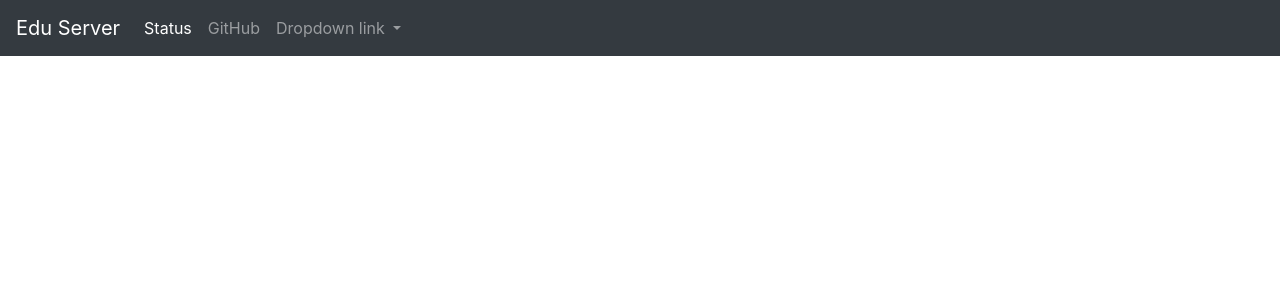
After one commit to itcatman/ed_tech, a Flask app: template templates/status/status.html in a window 1280 px wide. The commit adds this page. Shown: the top 300 px of the page. Run offline with Flask 2, Linux system fonts and the light colour scheme; the template is opened without the code that fills it, so the values that code supplies are empty; some libraries are stand-ins or nearby versions.

Commit message:
Updated app.py

```diff
--- a/app.py
+++ b/app.py
@@ -18,14 +18,14 @@ users = [
 #Routes
 @app.route('/')
 def hello_world():
-    return render_template('/index.html', time = server_time)
+    return render_template('index.html', time = server_time)
 
 @app.route('/status')
 def status():
     server_time = datetime.datetime.now()
     Response_time = 'Coming soon'
-    return 'Server time:' + str(server_time) + ' \nResponse time:' + str(Response_time) + ' '
-
+    #    return 'Server time:' + str(server_time) + ' \nResponse time:' + str(Response_time) + ' '
+    return render_template('/status/status.html')
 
 @app.route('/api/')
 def api():
@@ -51,4 +51,4 @@ def register_user():
         return render_template('index.html', time= '0')
 
 if __name__ == '__main__':
-    app.run()
+    app.run(Debug=True)
--- a/templates/index.html
+++ b/templates/index.html
@@ -13,6 +13,7 @@
         </form>
 
         <h1>It's work server!!!</h1>
+        <button>F</button>
         <h2>Server time:{{time}}</h2>
     </body>
 </html>
--- /dev/null
+++ b/templates/status/status.html
@@ -0,0 +1,46 @@
+<!doctype html>
+<html lang="en">
+  <head>
+    <!-- Required meta tags -->
+    <meta charset="utf-8">
+    <meta name="viewport" content="width=device-width, initial-scale=1, shrink-to-fit=no">
+
+    <!-- Bootstrap CSS -->
+    <link rel="stylesheet" href="https://stackpath.bootstrapcdn.com/bootstrap/4.5.0/css/bootstrap.min.css" integrity="sha384-9aIt2nRpC12Uk9gS9baDl411NQApFmC26EwAOH8WgZl5MYYxFfc+NcPb1dKGj7Sk" crossorigin="anonymous">
+
+    <title>EduTech server</title>
+  </head>
+  <body>
+    <nav class="navbar navbar-expand-lg navbar navbar-dark bg-dark">
+        <a class="navbar-brand" href="/">Edu Server</a>
+        <button class="navbar-toggler" type="button" data-toggle="collapse" data-target="#navbarNavDropdown" aria-controls="navbarNavDropdown" aria-expanded="false" aria-label="Toggle navigation">
+          <span class="navbar-toggler-icon"></span>
+        </button>
+        <div class="collapse navbar-collapse" id="navbarNavDropdown">
+          <ul class="navbar-nav">
+            <li class="nav-item active">
+              <a class="nav-link" href="/status">Status <span class="sr-only">(current)</span></a>
+            </li>
+            <li class="nav-item">
+              <a class="nav-link" href="https://github.com/itcatman">GitHub</a>
+            </li>
+            <li class="nav-item dropdown">
+              <a class="nav-link dropdown-toggle" href="#" id="navbarDropdownMenuLink" role="button" data-toggle="dropdown" aria-haspopup="true" aria-expanded="false">
+                Dropdown link
+              </a>
+              <div class="dropdown-menu" aria-labelledby="navbarDropdownMenuLink">
+                <a class="dropdown-item" href="#">Action</a>
+                <a class="dropdown-item" href="#">Another action</a>
+                <a class="dropdown-item" href="#">Something else here</a>
+              </div>
+            </li>
+          </ul>
+        </div>
+      </nav>
+    <!-- Optional JavaScript -->
+    <!-- jQuery first, then Popper.js, then Bootstrap JS -->
+    <script src="https://code.jquery.com/jquery-3.5.1.slim.min.js" integrity="sha384-DfXdz2htPH0lsSSs5nCTpuj/zy4C+OGpamoFVy38MVBnE+IbbVYUew+OrCXaRkfj" crossorigin="anonymous"></script>
+    <script src="https://cdn.jsdelivr.net/npm/popper.js@1.16.0/dist/umd/popper.min.js" integrity="sha384-Q6E9RHvbIyZFJoft+2mJbHaEWldlvI9IOYy5n3zV9zzTtmI3UksdQRVvoxMfooAo" crossorigin="anonymous"></script>
+    <script src="https://stackpath.bootstrapcdn.com/bootstrap/4.5.0/js/bootstrap.min.js" integrity="sha384-OgVRvuATP1z7JjHLkuOU7Xw704+h835Lr+6QL9UvYjZE3Ipu6Tp75j7Bh/kR0JKI" crossorigin="anonymous"></script>
+  </body>
+</html>
```
